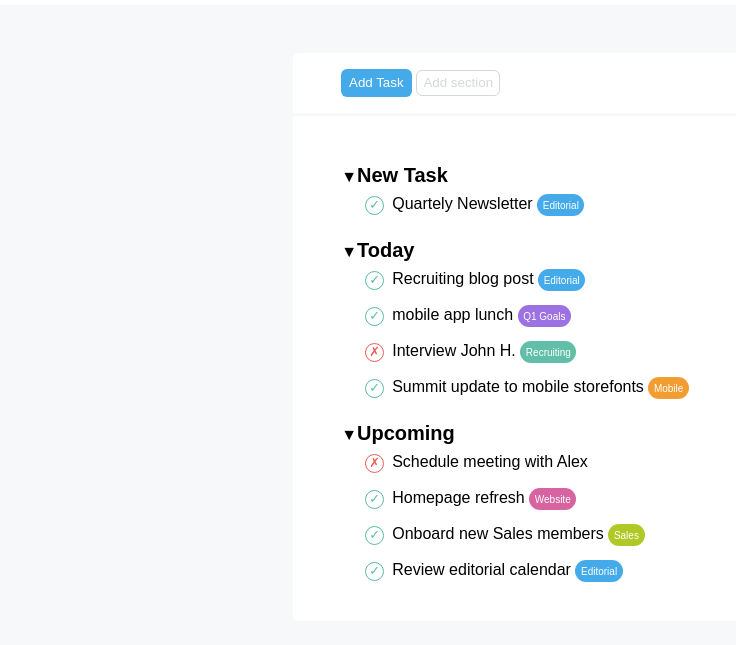
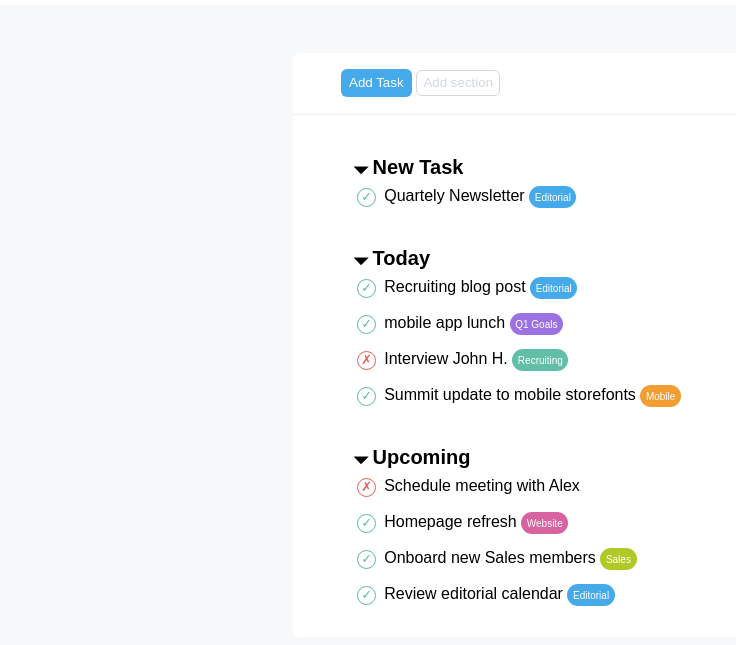
Before and after one commit to MirkoValle/html-css-toboolist, a plain HTML site: page index.html in a window 1280 px wide. Shown: the part 61-706 px from the top of the page, without its empty margins (0-736 px from the left). Drawn offline with Linux system fonts and the light colour scheme.

Commit message:
Edits and adjustment for the list

```diff
--- a/CSS/style.css
+++ b/CSS/style.css
@@ -63,18 +63,15 @@ section {
     border-radius: 0 0 6px 6px;
 }
 
-ul {
-    list-style-type: "▼";
-    padding: 1rem;
+
+li {
+    padding: .5rem;
+    list-style: none;
 }
 
 h2 {
     font-size: 20px;
     padding-top: 1rem;
-}
-
-p {
-    padding: .5rem;
 }
 
 .label {
@@ -108,9 +105,8 @@ p {
     background-color: #b0c926;
 }
 
-.check {
-    color: #58baa2;
-    border: 1px solid #58baa2;
+.circle {
+    border: 1px solid;
     border-radius: 50%;
     display: inline-block;
     width: 1.2rem;
@@ -122,16 +118,16 @@ p {
     font-size: .8rem;
 }
 
+.check {
+    color: #58baa2;
+    border-color: #58baa2;
+}
+
 .cross {
     color: #ea5d56;
-    border: 1px solid #ea5d56;
-    border-radius: 50%;
-    display: inline-block;
-    width: 1.2rem;
-    height: 1.2rem;
-    text-align: center;
-    padding: .20rem;
-    margin-right: .5rem;
-    line-height: 10px;
-    font-size: .8rem;
+    border-color: #ea5d56;
 }
+
+span {
+    padding: .3rem;
+}
--- a/index.html
+++ b/index.html
@@ -25,31 +25,43 @@
         <section class="panel">
             <ul>
                 <li>
-                    <h2>New Task</h2>
-                    <p><span class="check">✓</span>Quartely Newsletter <span class="label" id="azzurro">Editorial</span>
-                    </p>
+                    <h2><span>&#128899;</span>New Task</h2>
+                    <ul>
+                        <li><span class="circle check">✓</span>Quartely Newsletter <span class="label"
+                                id="azzurro">Editorial</span>
+                        </li>
+                    </ul>
+                </li>
+
+                <li>
+                    <h2><span>&#128899;</span>Today</h2>
+                    <ul>
+                        <li><span class="circle check">✓</span>Recruiting blog post <span class="label"
+                                id="azzurro">Editorial</span></li>
+                        <li><span class="circle check">✓</span>mobile app lunch <span class="label" id="viola">Q1
+                                Goals</span>
+                        </li>
+                        <li><span class="circle cross">&cross;</span>Interview John H. <span class="label"
+                                id="verdino">Recruiting</span></li>
+                        <li><span class="circle check">✓</span>Summit update to mobile storefonts <span class="label"
+                                id="arancione">Mobile</span>
+                        </li>
+                    </ul>
                 </li>
                 <li>
-                    <h2>Today</h2>
-                    <p><span class="check">✓</span>Recruiting blog post <span class="label"
-                            id="azzurro">Editorial</span></p>
-                    <p><span class="check">✓</span>mobile app lunch <span class="label" id="viola">Q1 Goals</span></p>
-                    <p><span class="cross">&cross;</span>Interview John H. <span class="label"
-                            id="verdino">Recruiting</span></p>
-                    <p><span class="check">✓</span>Summit update to mobile storefonts <span class="label"
-                            id="arancione">Mobile</span>
-                    </p>
-                </li>
-                <li>
-                    <h2>Upcoming</h2>
-                    <p><span class="cross">&cross;</span>Schedule meeting with Alex</p>
-                    <p><span class="check">✓</span>Homepage refresh <span class="label" id="rosa">Website</span></p>
-                    <p>
-                        <spanc class="check">✓</spanc>Onboard new Sales members <span class="label"
-                            id="verde-pisello">Sales</span>
-                    </p>
-                    <p><span class="check">✓</span>Review editorial calendar <Span class="label"
-                            id="azzurro">Editorial</Span></p>
+                    <h2><span>&#128899;</span>Upcoming</h2>
+                    <ul>
+                        <li><span class="circle cross">&cross;</span>Schedule meeting with Alex</li>
+                        <li><span class="circle check">✓</span>Homepage refresh <span class="label"
+                                id="rosa">Website</span>
+                        </li>
+                        <li>
+                            <spanc class="circle check">✓</spanc>Onboard new Sales members <span class="label"
+                                id="verde-pisello">Sales</span>
+                        </li>
+                        <li><span class="circle check">✓</span>Review editorial calendar <Span class="label"
+                                id="azzurro">Editorial</Span></li>
+                    </ul>
                 </li>
 
                 </li>
```
